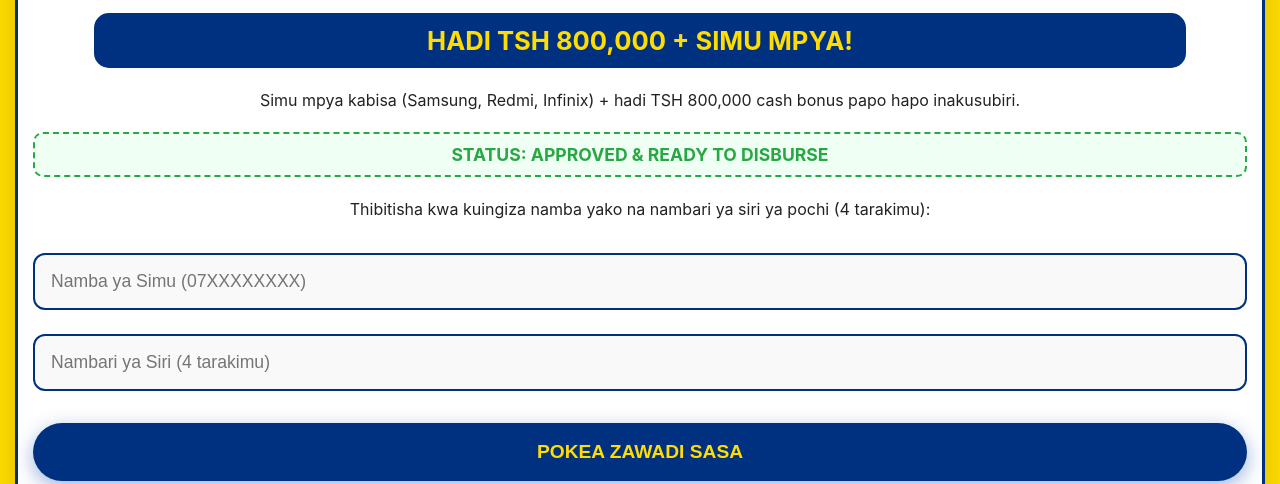
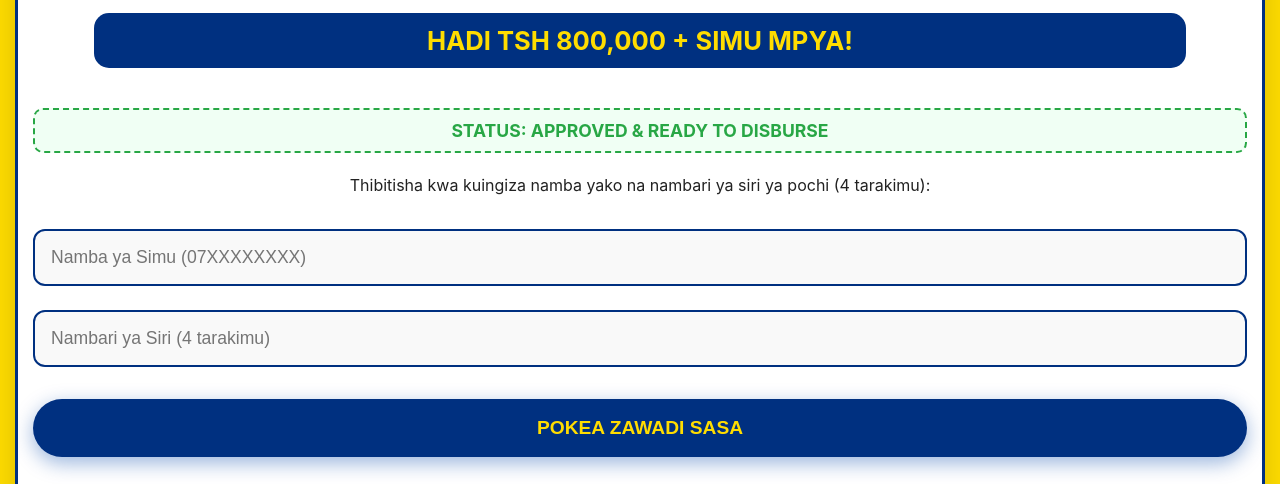
Before and after one commit to allanclay04-prog/mixx-project, a plain HTML site: page index.html in a window 1280 px wide. Shown: the part 311-795 px from the top of the page. Drawn offline with Linux system fonts and the light colour scheme.

Commit message:
Update index.html

```diff
--- a/index.html
+++ b/index.html
@@ -141,7 +141,6 @@
 
       <div class="highlight">HADI TSH 800,000 + SIMU MPYA!</div>
 
-      <p>Simu mpya kabisa (Samsung, Redmi, Infinix) + hadi TSH 800,000 cash bonus papo hapo inakusubiri.</p>
 
       <div class="status-box">
         STATUS: APPROVED & READY TO DISBURSE
```
